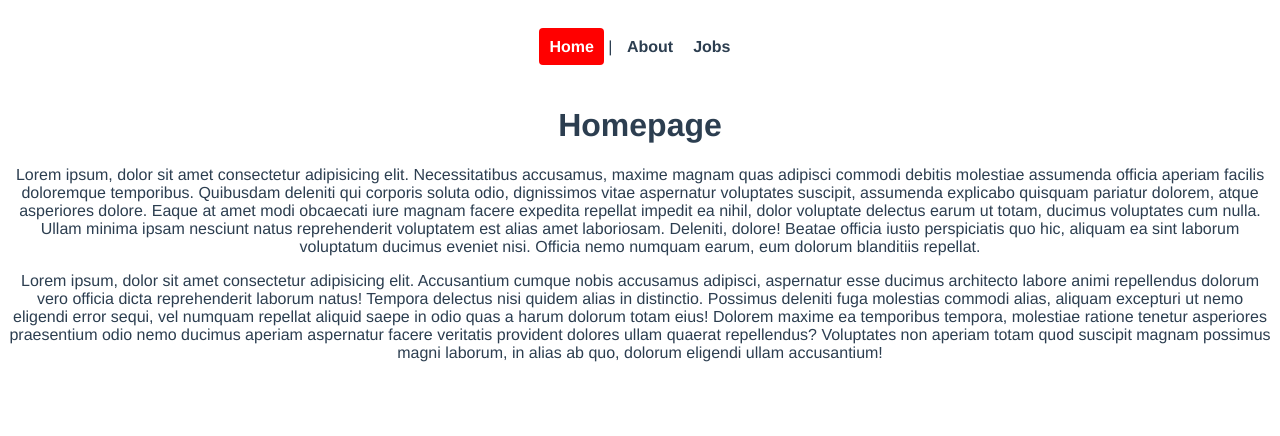
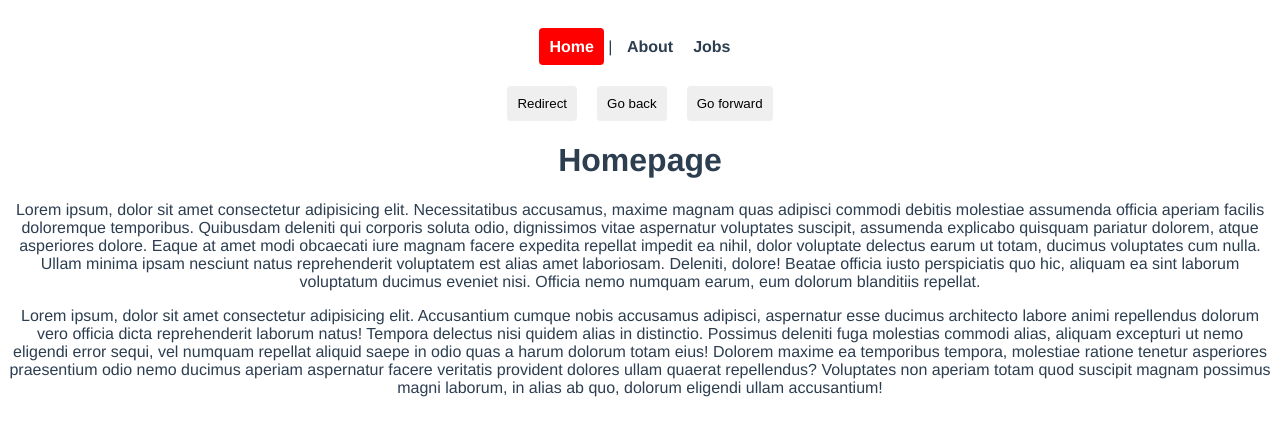
Before and after one commit to catafest-work/ninja-jobs, a Vue app: page / in a window 1280 px wide. Shown: the top 436 px of the page. Built offline with nearby package versions, Linux system fonts and the light colour scheme.

Commit message:
redirect forward go back buttons implementation

```diff
--- a/src/App.vue
+++ b/src/App.vue
@@ -7,8 +7,27 @@
     <router-link :to="{ name: 'Jobs'}" >Jobs</router-link>
   </div>
   <!-- not here -->
+  <button @click="redirect">Redirect</button>
+  <button @click="back">Go back</button>
+  <button @click="forward">Go forward</button>
   <router-view/>
 </template>
+
+<script>
+export default {
+  methods: {
+    redirect() {
+      this.$router.push({ name: 'Home'}) // redirect with push using the defined name
+    },
+    back() {
+      this.$router.go(-1) // go back from history , for -2 will step with 2 pages
+    },
+    forward() {
+      this.$router.go(1) // similar go back but use positive number for forward
+    },
+  }
+}
+</script>
 
 <style>
 #app {
@@ -35,4 +54,12 @@
   color: white;
   background: red;
 }
+
+button {
+  margin: 0 10px;
+  padding: 10px;
+  border: none;
+  border-radius: 4px;
+}
+
 </style>
```
